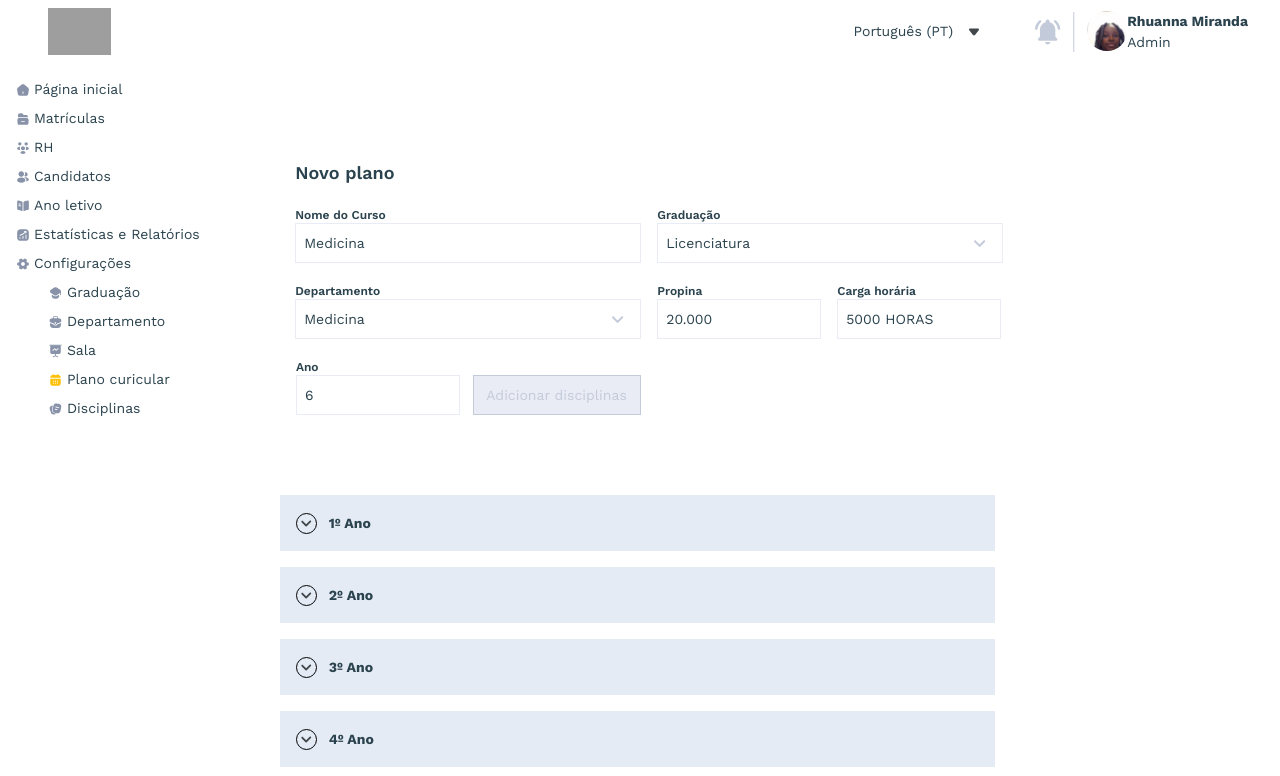
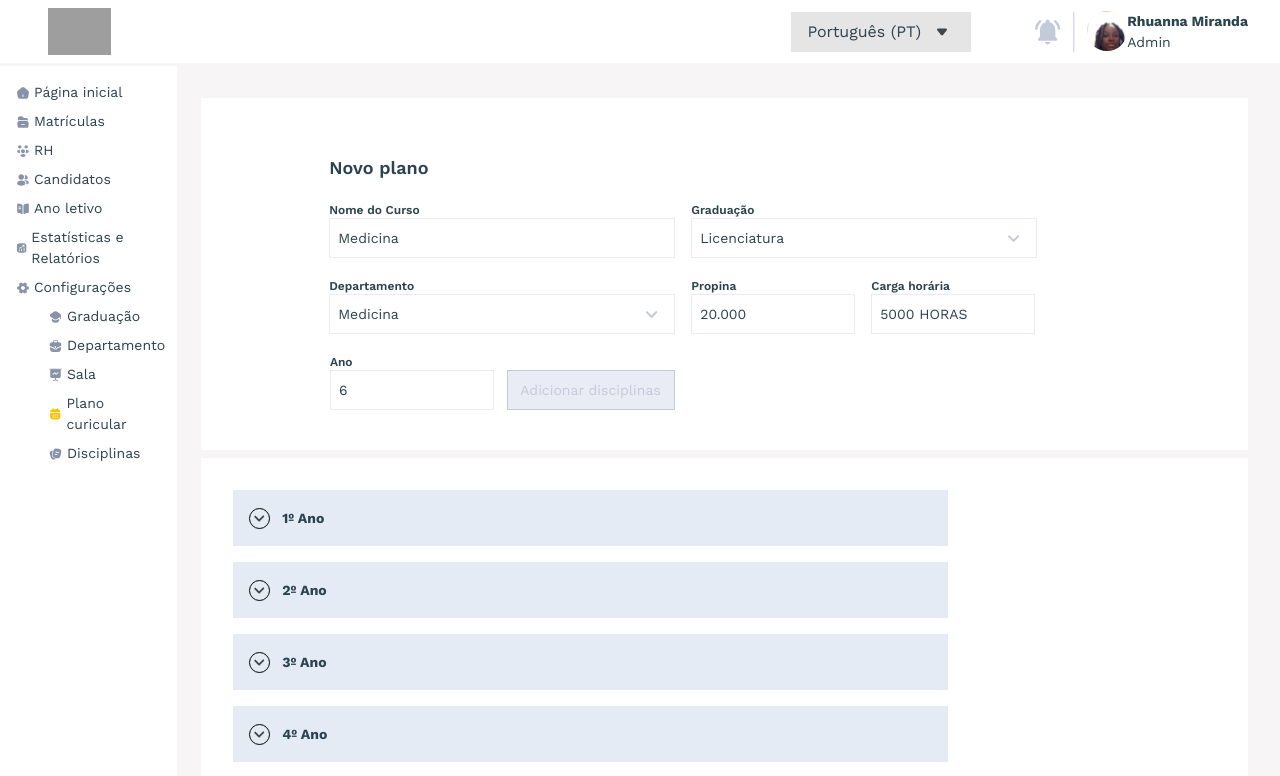
Before and after one commit to iNOfutta/drag-n-drop-feature, a React (Vite) app: page / in a window 1280 px wide. Shown: the top 776 px of the page. Built offline with nearby package versions, Linux system fonts and the light colour scheme; grey boxes are pictures that could not be loaded.

Commit message:
Full UI designed

```diff
--- a/package.json
+++ b/package.json
@@ -14,6 +14,7 @@
     "@dnd-kit/sortable": "^8.0.0",
     "@dnd-kit/utilities": "^3.2.2",
     "autoprefixer": "^10.4.16",
+    "clsx": "^2.0.0",
     "postcss": "^8.4.31",
     "react": "^18.2.0",
     "react-dom": "^18.2.0",
--- a/src/App.jsx
+++ b/src/App.jsx
@@ -5,13 +5,13 @@ import CurricularPlan from "./Components/CurricularPlan";
 
 function App() {
   return (
-    <>
+    <div className={"bg-[#f7f5f5]"}>
       <TopMenu />
       <SideMenu>
         <CurricularPlanForm />
         <CurricularPlan />
       </SideMenu>
-    </>
+    </div>
   );
 }
 
--- a/src/Components/CurricularPlan.jsx
+++ b/src/Components/CurricularPlan.jsx
@@ -198,9 +198,9 @@ const CurricularPlan = () => {
       collisionDetection={closestCenter}
       onDragEnd={handleDragEnd}
     >
-      <div className="mt-20 font-medium flex justify-between">
+      <div className="pt-8 font-medium flex justify-between bg-white pl-8 pr-6">
         <div className="mr-6">
-          <div className="year-header">
+          <div className="year-header ">
             {toggleYear ? (
               <ActiveYearIcon handleClick={handleToggleYear} />
             ) : (
@@ -212,7 +212,7 @@ const CurricularPlan = () => {
           {/* 2nd semester table */}
           <div>
             {toggleYear && (
-              <div className="semester-header input">
+              <div className="semester-header input bg-[#F7F9FC]">
                 {toggleSemester ? (
                   <ActiveSemesterIcon handleClick={handleToggleSemester} />
                 ) : (
@@ -318,7 +318,7 @@ const CurricularPlan = () => {
                 </div>
 
                 <div className="flex flex-col">
-                  <div className="border-[1px] border-[#FFC107] border-solid p-2 my-2 m-4">
+                  <div className="border border-[#FFC107] border-solid p-2 my-2 m-4">
                     <EditIcon handleClick={toggleIsEditing} />
                   </div>
 
@@ -337,7 +337,7 @@ const CurricularPlan = () => {
             {/*  */}
           </div>
           {toggleYear && (
-            <div className="semester-header input">
+            <div className="semester-header input bg-[#F7F9FC]">
               <ActiveYearIcon />
               <h2 className="semester-header--title">2º Semestre</h2>
             </div>
@@ -373,6 +373,7 @@ const CurricularPlan = () => {
                 </div>
               </div>
             </div>
+            <div className={"bg-[#F7F9FC] mt-[-2px] pb-4 pt-4 border border-solid border-[#E9ECF5]"}>
               <SortableContext
                 items={subjects}
                 strategy={verticalListSortingStrategy}
@@ -388,6 +389,7 @@ const CurricularPlan = () => {
                 ))}
               </SortableContext>
             </div>
+          </div>
         )}
       </div>
     </DndContext>
--- a/src/Components/CurricularPlanForm.jsx
+++ b/src/Components/CurricularPlanForm.jsx
@@ -2,7 +2,7 @@ import arrowIcon from "../assets/Icon.png";
 
 const CurricularPlanForm = () => {
   return (
-    <div className="self-center">
+    <div className="self-center mb-2 bg-white w-full p-32 pt-14 pb-10">
       <h1 className="font-semibold text-lg pb-5">Novo plano</h1>
       <form className="flex">
         <div className="flex flex-col">
--- a/src/Components/SideMenu.jsx
+++ b/src/Components/SideMenu.jsx
@@ -69,8 +69,8 @@ const SideMenu = ({ children }) => {
   };
 
   return (
-    <div className="mt-6 flex">
-      <div>
+    <div className="mt-[-5px] flex">
+      <div className="bg-white pt-4 pr-3">
         {mainMenuData.map((menu, index) => {
           const { subMenuData: subMenu } = menu;
           return (
@@ -89,9 +89,9 @@ const SideMenu = ({ children }) => {
                         {/* Hard coding to set Plano curricular as active link */}
                         {i === 3
                           ? addStylesBeforeRender(
-                              "self-center text-tertiary",
-                              subMenu.icon
-                            )
+                            "self-center text-tertiary",
+                            subMenu.icon
+                          )
                           : addStylesBeforeRender("self-center", subMenu.icon)}
                         <span className="self-center ml-1">{subMenu.name}</span>
                       </div>
@@ -103,7 +103,7 @@ const SideMenu = ({ children }) => {
         })}
       </div>
 
-      <div className="mx-20 mt-20 flex flex-col">{children}</div>
+      <div className="mx-8 mt-8 flex flex-col w-full ml-6">{children}</div>
     </div>
   );
 };
--- a/src/Components/TopMenu.jsx
+++ b/src/Components/TopMenu.jsx
@@ -2,7 +2,7 @@ import avatar from "../assets/download.jpeg";
 
 const TopMenu = () => {
   return (
-    <div className="flex justify-between my-2">
+    <div className="flex justify-between my-2 bg-white pb-2">
       <img
         src="https://mlv2av5beeba.i.optimole.com/co-ZpyQ-iA0Rzjrd/cb:muaBiJcc.luPxm7Wo/w:auto/id:0c38dffe77a3d3bf3d7d97d9156235a6/directUpload/image-12.png"
         alt="Logo"
@@ -10,8 +10,8 @@ const TopMenu = () => {
       />
 
       <div className="flex justify-center mr-8">
-        <div className="flex mr-12">
-          <p className="self-center mr-2">Português (PT)</p>
+        <div className="flex mr-16 bg-[#E5E5E5] p-4 h-10 text-[16px] self-center">
+          <p className="self-center mr-2 ">Português (PT)</p>
           <svg
             width="10"
             height="10"
--- a/src/styles.css
+++ b/src/styles.css
@@ -16,7 +16,7 @@
 @layer utilities {
   .input,
   .checkbox {
-    @apply border-solid border-[1px];
+    @apply border-solid border;
   }
   .input {
     @apply h-[40px] border-[#E9ECF5];
@@ -54,7 +54,7 @@
     @apply font-bold;
   }
   .semester-table-header {
-    @apply font-semibold p-4;
+    @apply font-semibold p-4 border-[#E9ECF5] border-b-2 border-solid;
   }
   /* DnD Search section */
   .foot-button,
@@ -71,10 +71,10 @@
   /* Subjects */
   .first-subject,
   .subject {
-    @apply bg-[#E9ECF5] max-w-max p-1 ml-6 m-2;
+    @apply bg-[#E9ECF5] max-w-max p-2 ml-6 m-2 rounded-md text-[#42474B];
   }
   .first-subject {
-    @apply mt-4;
+    @apply mt-2;
   }
   .subject {
     @apply mt-4;
```
Also changed, not shown: 1 other file (tests, documents, lock files or other folders). Lines whose indentation alone changed are shown as unchanged.
